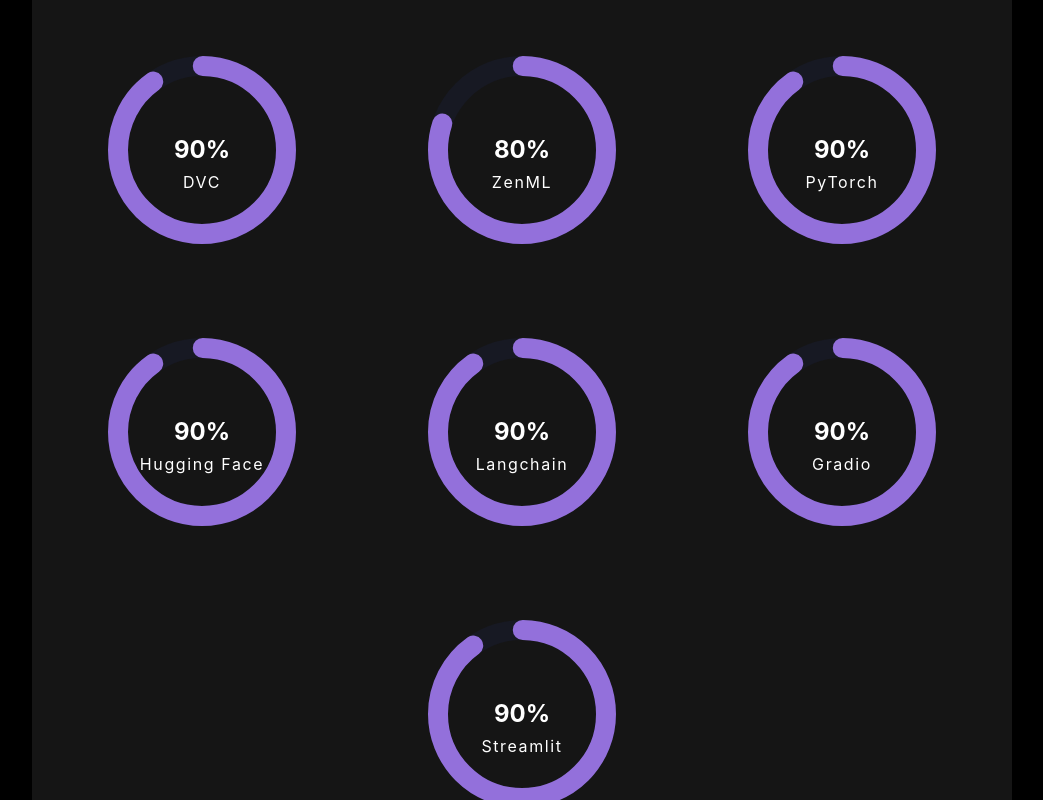
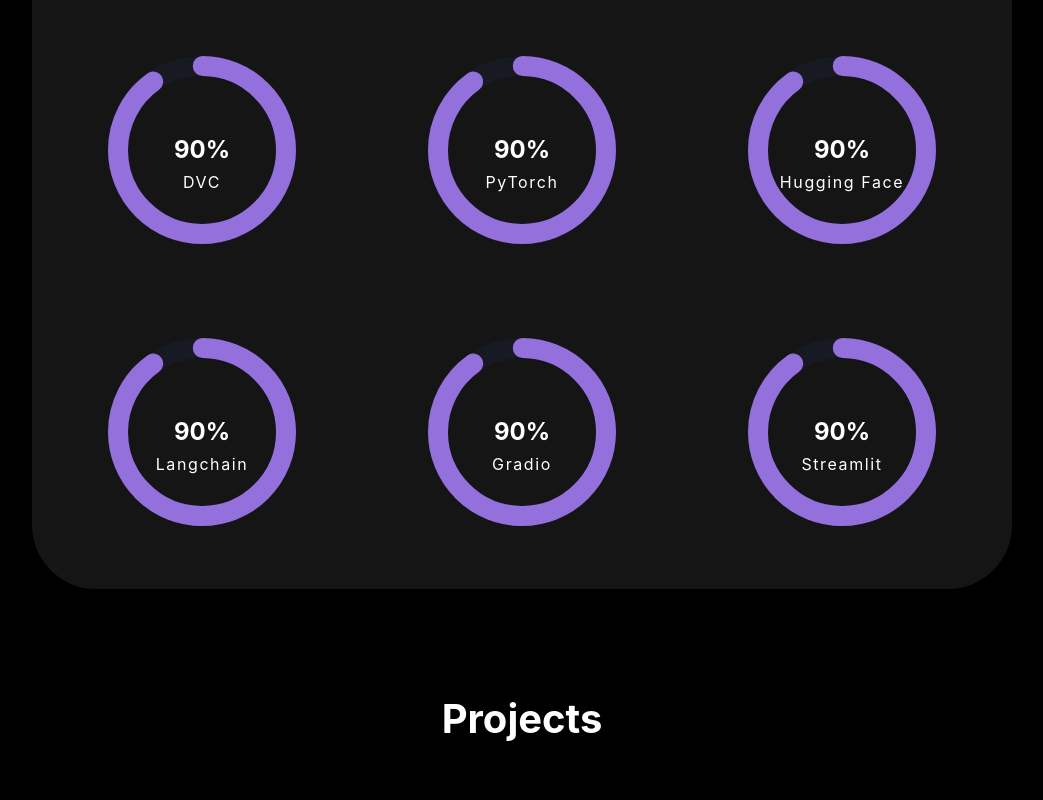
Before and after one commit to sanskarmodi8/sanskarmodi8.github.io, a React (Create React App) app: page / in a window 1280 px wide. Shown: the part 1767-2567 px from the top of the page, without its empty margins (118-1161 px from the left). Built offline with nearby package versions, Linux system fonts and the light colour scheme.

Commit message:
updated skills

```diff
--- a/src/components/Home.jsx
+++ b/src/components/Home.jsx
@@ -37,7 +37,6 @@
     { name: 'OpenCV', value: 90, bool: false },
     { name: 'MLFLOW', value: 80, bool: false },
     { name: 'DVC', value: 90, bool: false },
-    { name: 'ZenML', value: 80, bool: false },
     { name: 'PyTorch', value: 90, bool: false },
     { name: 'Hugging Face', value: 90, bool: false },
     { name: 'Langchain', value: 90, bool: false },
```
